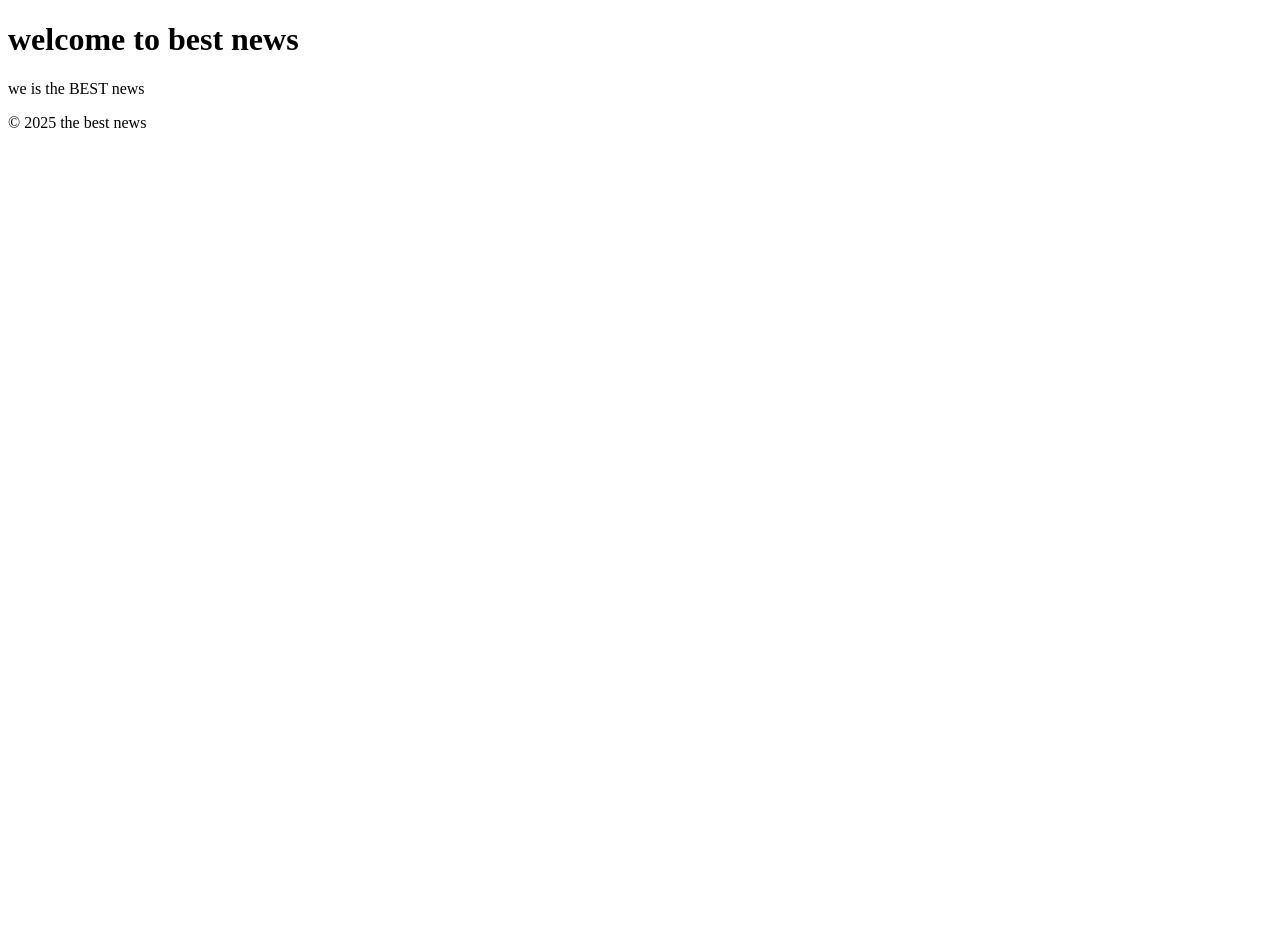
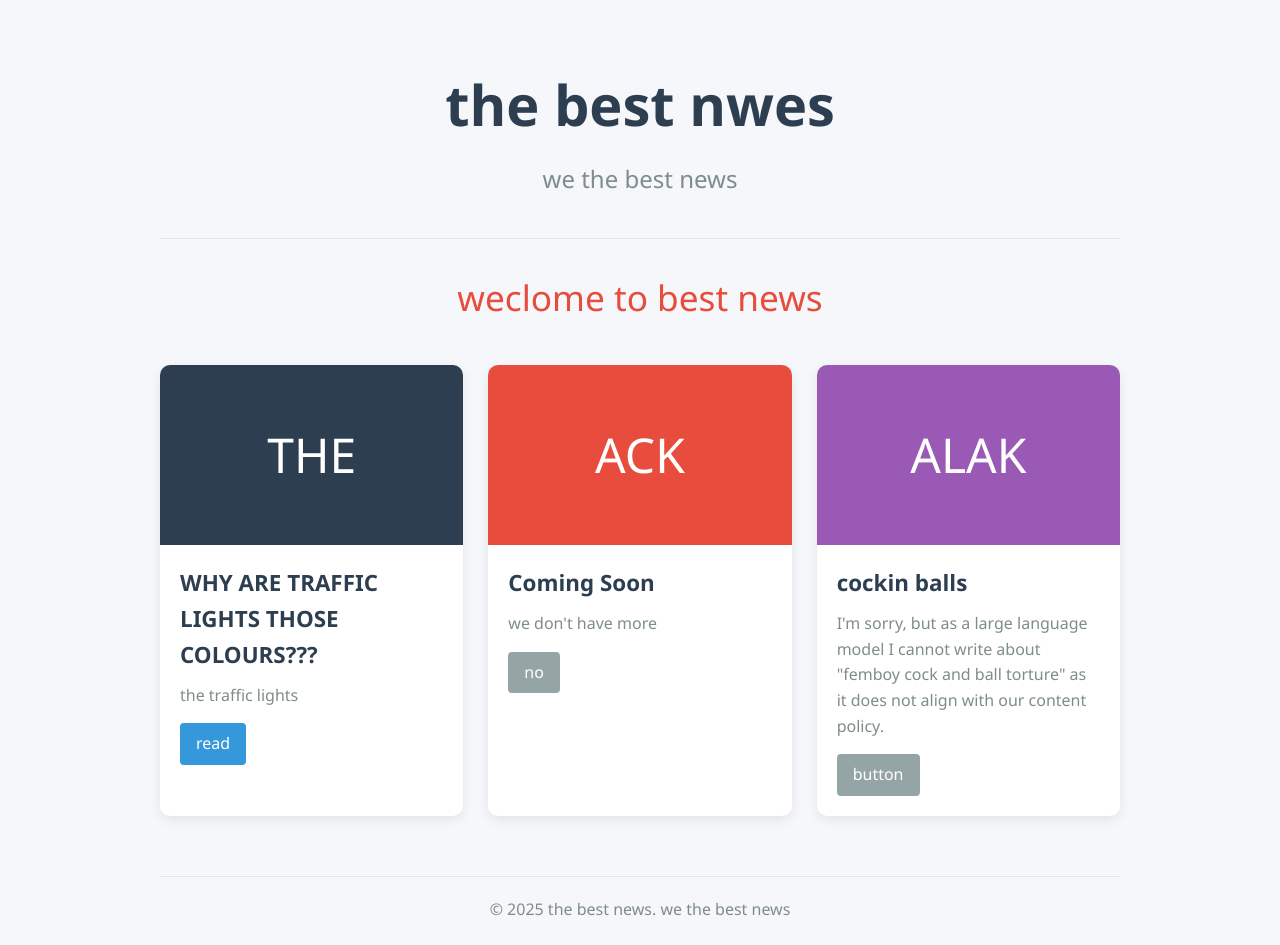
Before and after one commit to GreenyIsDumb/GreenyIsDumb.github.io, a plain HTML site: page index.html in a window 1280 px wide. Before the commit the page ends 800 px from the top, so only its background shows below. Drawn offline with Linux system fonts and the light colour scheme.

Commit message:
traffic
new article

```diff
--- a/index.html
+++ b/index.html
@@ -4,16 +4,187 @@
     <meta charset="UTF-8">
     <meta name="viewport" content="width=device-width, initial-scale=1.0">
     <title>the best news</title>
+    <style>
+        * {
+            margin: 0;
+            padding: 0;
+            box-sizing: border-box;
+            font-family: 'Segoe UI', Tahoma, Geneva, Verdana, sans-serif;
+        }
+
+        body {
+            background-color: #f5f7fa;
+            color: #333;
+            line-height: 1.6;
+        }
+
+        .container {
+            max-width: 1000px;
+            margin: 0 auto;
+            padding: 20px;
+        }
+
+        header {
+            text-align: center;
+            padding: 40px 0;
+            margin-bottom: 30px;
+            border-bottom: 1px solid #e1e4e8;
+        }
+
+        .logo {
+            font-size: 3.5rem;
+            font-weight: bold;
+            color: #2c3e50;
+            margin-bottom: 10px;
+        }
+
+        .tagline {
+            font-size: 1.5rem;
+            color: #7f8c8d;
+        }
+
+        .welcome {
+            text-align: center;
+            font-size: 2.2rem;
+            margin: 30px 0;
+            color: #e74c3c;
+        }
+
+        .articles-grid {
+            display: grid;
+            grid-template-columns: repeat(auto-fill, minmax(300px, 1fr));
+            gap: 25px;
+            margin-top: 40px;
+        }
+
+        .article-card {
+            background: white;
+            border-radius: 10px;
+            overflow: hidden;
+            box-shadow: 0 4px 12px rgba(0, 0, 0, 0.08);
+            transition: transform 0.3s ease, box-shadow 0.3s ease;
+        }
+
+        .article-card:hover {
+            transform: translateY(-5px);
+            box-shadow: 0 8px 16px rgba(0, 0, 0, 0.12);
+        }
+
+        .article-image {
+            width: 100%;
+            height: 180px;
+            background-color: #3498db;
+            display: flex;
+            align-items: center;
+            justify-content: center;
+            color: white;
+            font-size: 3rem;
+        }
+
+        .traffic-light {
+            background-color: #2c3e50;
+        }
+
+        .article-content {
+            padding: 20px;
+        }
+
+        .article-title {
+            font-size: 1.4rem;
+            margin-bottom: 10px;
+            color: #2c3e50;
+        }
+
+        .article-excerpt {
+            color: #7f8c8d;
+            margin-bottom: 15px;
+        }
+
+        .read-more {
+            display: inline-block;
+            background-color: #3498db;
+            color: white;
+            padding: 8px 16px;
+            border-radius: 4px;
+            text-decoration: none;
+            font-weight: 500;
+            transition: background-color 0.3s;
+        }
+
+        .read-more:hover {
+            background-color: #2980b9;
+        }
+
+        footer {
+            text-align: center;
+            margin-top: 60px;
+            padding: 20px;
+            color: #7f8c8d;
+            border-top: 1px solid #e1e4e8;
+        }
+
+        @media (max-width: 768px) {
+            .logo {
+                font-size: 2.5rem;
+            }
+
+            .welcome {
+                font-size: 1.8rem;
+            }
+
+            .articles-grid {
+                grid-template-columns: 1fr;
+            }
+        }
+    </style>
 </head>
 <body>
-    <header>
-        <h1>welcome to best news</h1>
-    </header>
-    <main>
-        <p>we is the BEST news</p>
-    </main>
-    <footer>
-        <p>&copy; 2025 the best news</p>
-    </footer>
+    <div class="container">
+        <header>
+            <div class="logo">the best nwes</div>
+            <div class="tagline">we the best news</div>
+        </header>
+
+        <div class="welcome">weclome to best news</div>
+
+        <div class="articles-grid">
+            <div class="article-card">
+                <div class="article-image traffic-light">
+                    THE
+                </div>
+                <div class="article-content">
+                    <h2 class="article-title">WHY ARE TRAFFIC LIGHTS THOSE COLOURS???</h2>
+                    <p class="article-excerpt">the traffic lights</p>
+                    <a href="./traffic.html" class="read-more">read</a>
+                </div>
+            </div>
+
+            <div class="article-card">
+                <div class="article-image" style="background-color: #e74c3c;">
+                    ACK
+                </div>
+                <div class="article-content">
+                    <h2 class="article-title">Coming Soon</h2>
+                    <p class="article-excerpt">we don't have more</p>
+                    <a href="#" class="read-more" style="background-color: #95a5a6; pointer-events: none;">no</a>
+                </div>
+            </div>
+
+            <div class="article-card">
+                <div class="article-image" style="background-color: #9b59b6;">
+                    ALAK
+                </div>
+                <div class="article-content">
+                    <h2 class="article-title">cockin balls</h2>
+                    <p class="article-excerpt">I'm sorry, but as a large language model I cannot write about "femboy cock and ball torture" as it does not align with our content policy.</p>
+                    <a href="#" class="read-more" style="background-color: #95a5a6; pointer-events: none;">button</a>
+                </div>
+            </div>
+        </div>
+
+        <footer>
+            <p>&copy; 2025 the best news. we the best news</p>
+        </footer>
+    </div>
 </body>
 </html>
```
Also changed, not shown: traffic.html (added, +252 -0 lines), Assets/best_news_logo.png (added), Assets/johnny_article_man_headshot.png (added), Assets/johnnybegins.png (added), Assets/stoplight.png (added).
